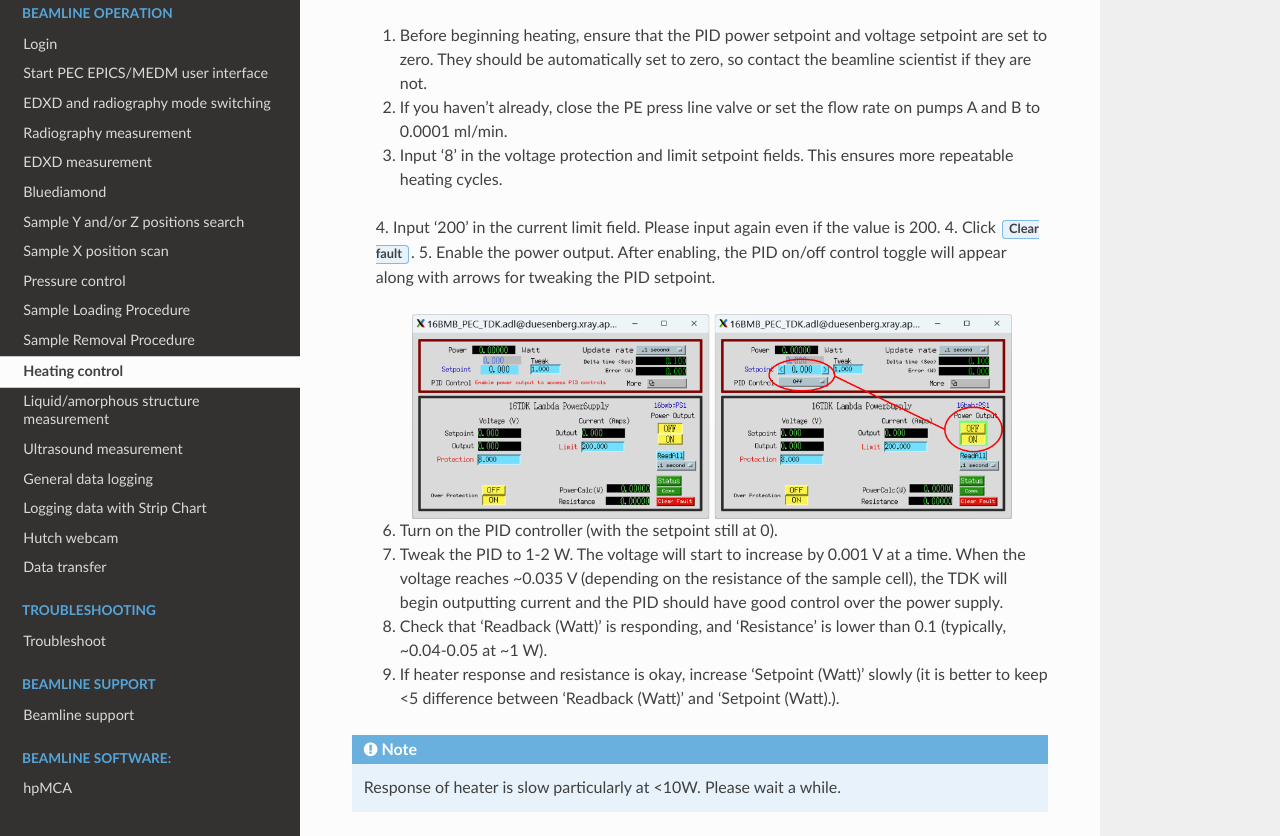
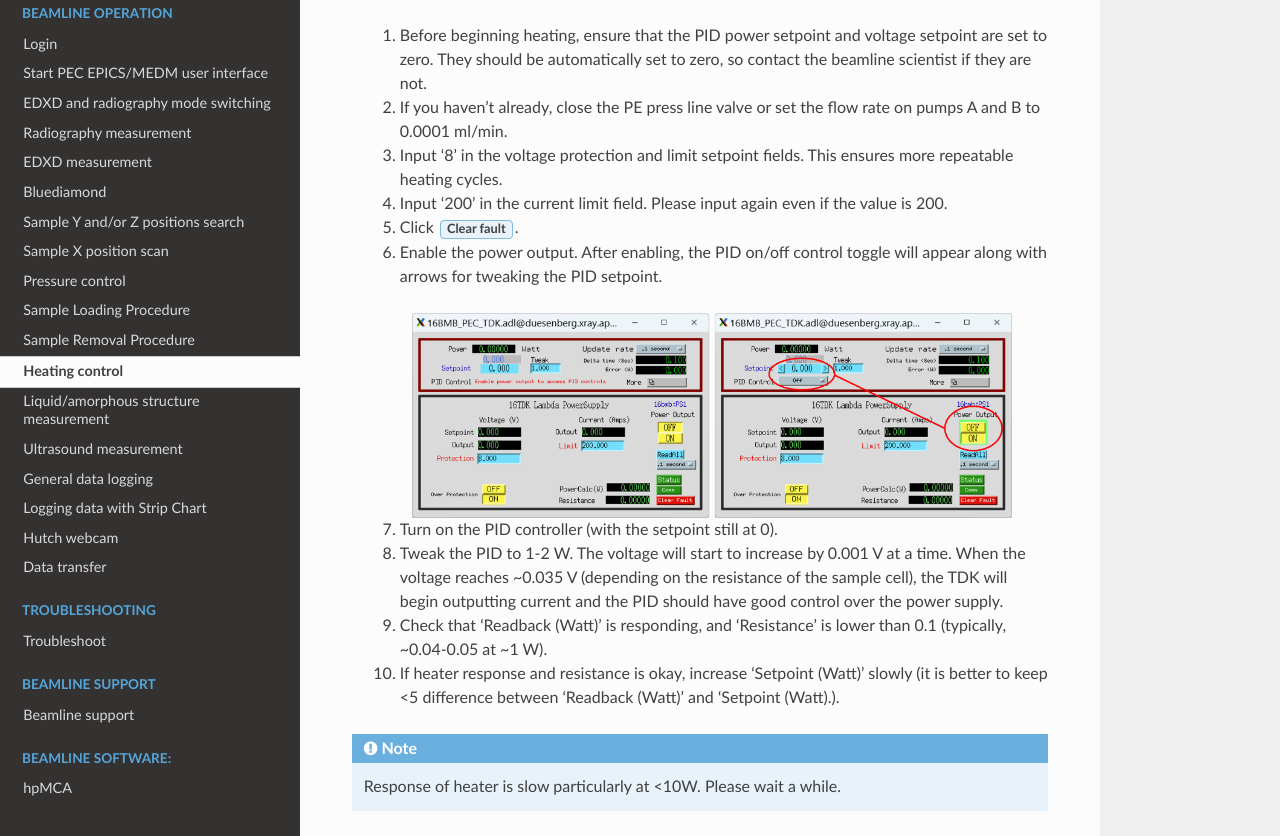
Before and after one commit to taeastmo/16BMB_manual, a Sphinx documentation site: the page built from docs/source/heating.rst, in a window 1280 px wide and 900 px high, scrolled down 2388 px, cut to the strip 64-900 px from the top of the window. Built offline with Sphinx 7.4.7 and the Read the Docs theme 3.1.0, drawn with Linux system fonts in a browser that asks for light colours.

Commit message:
Updates to heating and pressure sections

```diff
--- a/docs/source/heating.rst
+++ b/docs/source/heating.rst
@@ -45,18 +45,18 @@ Once the heater control screen is open, follow these steps:
    2. If you haven't already, close the PE press line valve or set the flow rate on pumps A and B to 0.0001 ml/min.
    3. Input '8' in the voltage protection and limit setpoint fields. This ensures more repeatable heating cycles.
    4. Input '200' in the current limit field. Please input again even if the value is 200.
-   4.	Click :guilabel:`Clear fault`.
-   5. Enable the power output. After enabling, the PID on/off control toggle will appear along with arrows for tweaking the PID setpoint.
+   5. Click :guilabel:`Clear fault`.
+   6. Enable the power output. After enabling, the PID on/off control toggle will appear along with arrows for tweaking the PID setpoint.
 
    .. figure:: /images/operation/heater_power_enable.png
       :alt: heating_cable_connections
       :width: 600px
       :align: center
 
-   6. Turn on the PID controller (with the setpoint still at 0).
-   7. Tweak the PID to 1-2 W. The voltage will start to increase by 0.001 V at a time. When the voltage reaches ~0.035 V (depending on the resistance of the sample cell), the TDK will begin outputting current and the PID should have good control over the power supply.
-   8. Check that 'Readback (Watt)' is responding, and 'Resistance' is lower than 0.1 (typically, ~0.04-0.05 at ~1 W).
-   9.  If heater response and resistance is okay, increase 'Setpoint (Watt)' slowly (it is better to keep <5 difference between 'Readback (Watt)' and 'Setpoint (Watt).).
+   7. Turn on the PID controller (with the setpoint still at 0).
+   8. Tweak the PID to 1-2 W. The voltage will start to increase by 0.001 V at a time. When the voltage reaches ~0.035 V (depending on the resistance of the sample cell), the TDK will begin outputting current and the PID should have good control over the power supply.
+   9. Check that 'Readback (Watt)' is responding, and 'Resistance' is lower than 0.1 (typically, ~0.04-0.05 at ~1 W).
+   10. If heater response and resistance is okay, increase 'Setpoint (Watt)' slowly (it is better to keep <5 difference between 'Readback (Watt)' and 'Setpoint (Watt).).
 
 .. Note:: Response of heater is slow particularly at <10W. Please wait a while.
 
--- a/docs/source/pressure.rst
+++ b/docs/source/pressure.rst
@@ -62,6 +62,7 @@ To decompress the sample, either follow the steps below or use the interactive p
       Wait until the level in that pump reaches around 7.5 ml.
 
    6. Ensure the pressure of the pump is within 100 psi of the line valve pressure, then open the line valve.
+   7. Set the flow rate for pumps A and B to 1 ml/min.
    #. Set the setpoint pressure to 20 psi.
    #. After the actual oil pressure is at 20 psi, switch pressure control to Stop.
    #. Open the valves to vent the remaining oil pressure:
```
